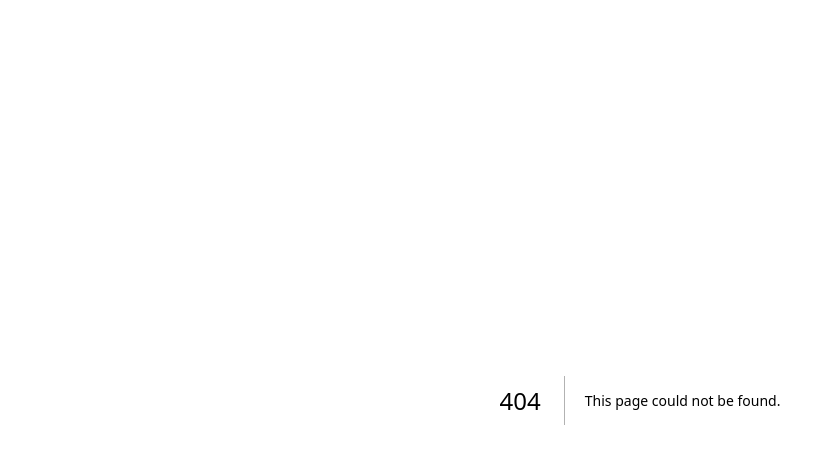
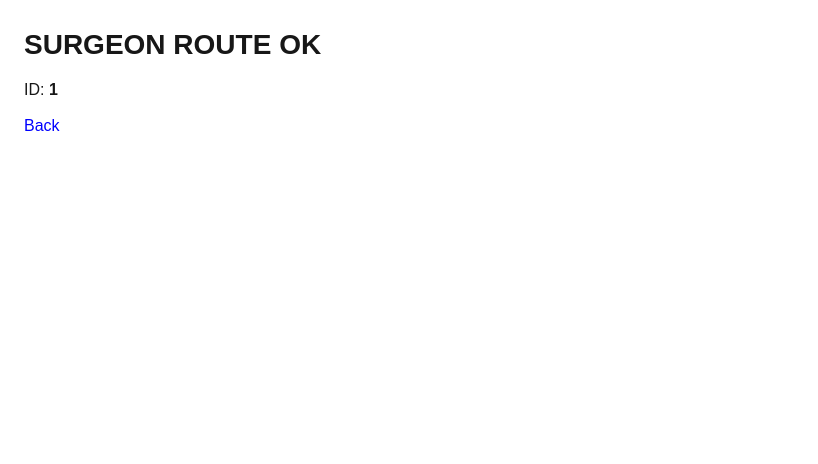
Before and after one commit to robertj142/ormastery-web, a Next.js app: page /s/1 in a window 1280 px wide. Before the commit this address had no page. Shown: the top 464 px of the page, without its empty margins (0-818 px from the left). Built offline with nearby package versions, Linux system fonts and the light colour scheme.

Commit message:
Add new dynamic route s/[id] and point links to it

```diff
--- a/app/page.tsx
+++ b/app/page.tsx
@@ -1,7 +1,7 @@
 "use client";
 
 import { useEffect, useState } from "react";
-import { supabase } from "../lib/supabaseClient";
+import { supabase } from "../lib/supabaseClient";Fhref
 import Link from "next/link";
 
 type Surgeon = {
@@ -146,7 +146,7 @@ export default function Home() {
   {surgeons.map((s) => (
     <li key={s.id}>
       <a
-  href={`/surgeon/${s.id}`}
+  href={`/s/${s.id}`}
   target="_blank"
   rel="noreferrer"
   className="block p-4 bg-white rounded shadow border border-gray-200 hover:bg-gray-50 active:bg-gray-100 cursor-pointer"
--- /dev/null
+++ b/app/s/[id]/page.tsx
@@ -0,0 +1,13 @@
+export default function SurgeonTest({ params }: { params: { id: string } }) {
+  return (
+    <div style={{ padding: 24, fontFamily: "Arial, sans-serif" }}>
+      <h1 style={{ fontSize: 28, fontWeight: 800 }}>SURGEON ROUTE OK</h1>
+      <p style={{ marginTop: 12 }}>
+        ID: <b>{params.id}</b>
+      </p>
+      <p style={{ marginTop: 12 }}>
+        <a href="/" style={{ color: "blue" }}>Back</a>
+      </p>
+    </div>
+  );
+}
```
